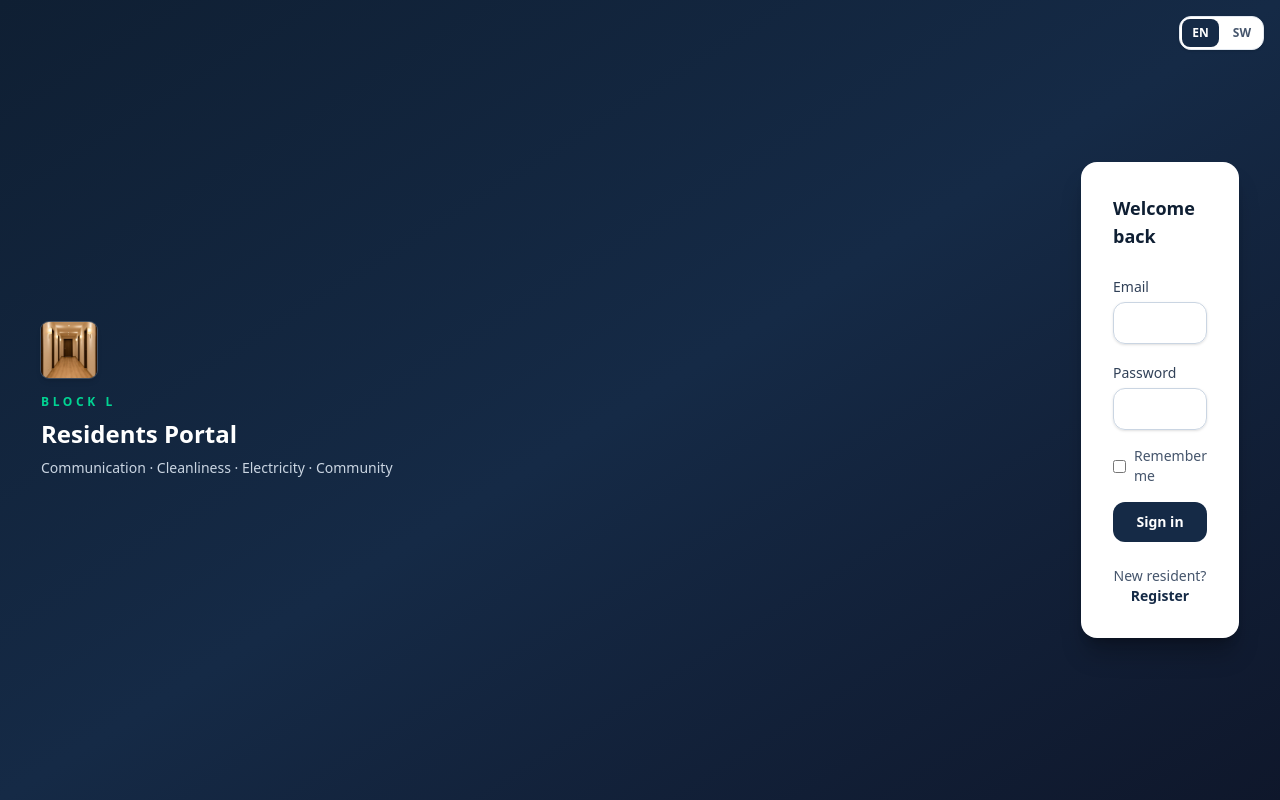
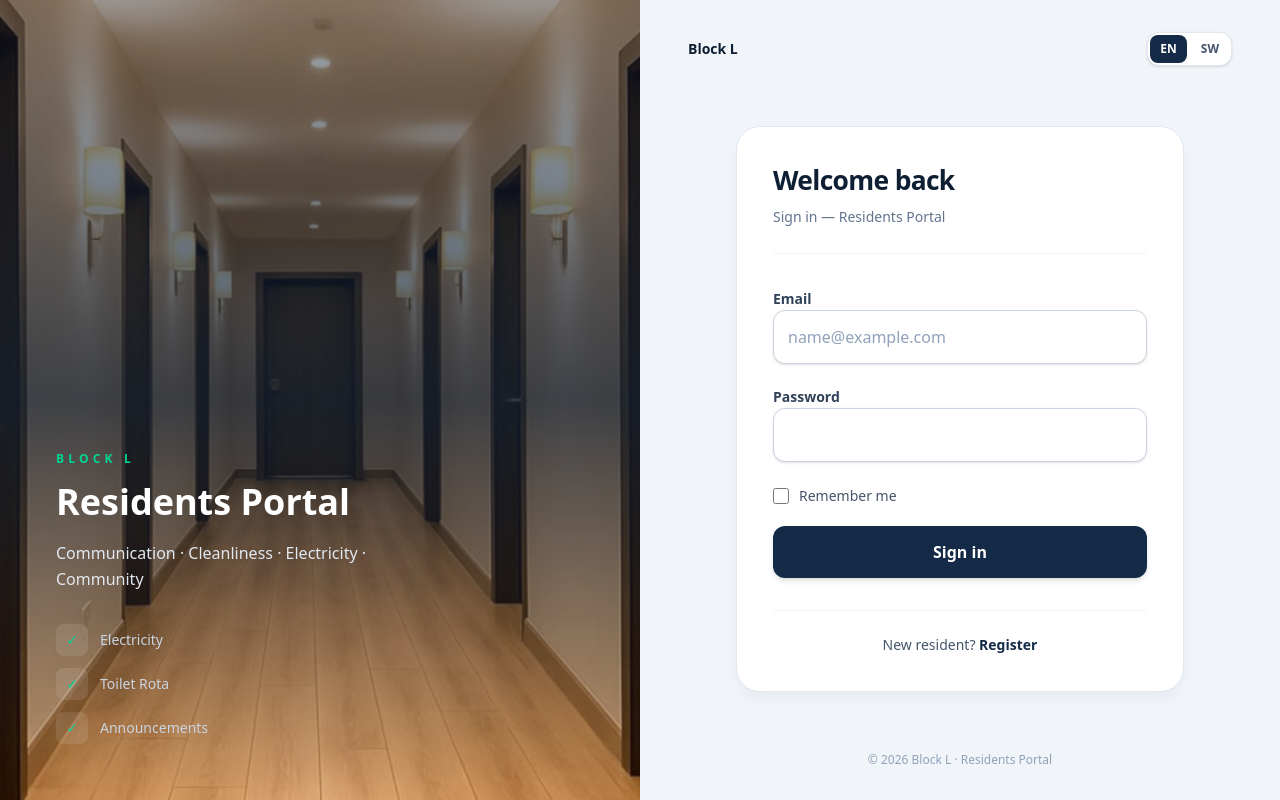
Before and after one commit to hermanedward009-rgb/block-l-residents-portal, a Laravel app: page /login in a window 1280 px wide. Run offline with Laravel 12, Linux system fonts and the light colour scheme; style sheets or scripts are compiled from the project's sources; parts of the project's set-up code (start-up, migrations or seed data) failed here and were passed over.

Commit message:
Speed up guest auth pages and polish desktop login layout.
Use a lightweight guest JS bundle, fewer font weights, gradient-first hero, and slimmer shadows for faster first paint.

Co-authored-by: Cursor <cursoragent@cursor.com>

```diff
--- a/resources/css/app.css
+++ b/resources/css/app.css
@@ -27,7 +27,13 @@
         @apply inline-flex items-center justify-center rounded-xl border border-slate-300 bg-white px-4 py-2.5 text-sm font-semibold text-slate-700 transition hover:bg-slate-50;
     }
     .form-input {
-        @apply w-full rounded-xl border border-slate-300 px-3 py-2.5 text-sm shadow-sm focus:border-navy-700 focus:ring-2 focus:ring-navy-100;
+        @apply w-full rounded-xl border border-slate-300 bg-white px-3.5 py-2.5 text-sm text-slate-900 placeholder:text-slate-400 shadow-sm transition focus:border-navy-700 focus:outline-none focus:ring-2 focus:ring-navy-100;
+    }
+    .form-input-lg {
+        @apply py-3 text-base sm:text-sm lg:py-3.5 lg:text-base;
+    }
+    .btn-primary-lg {
+        @apply py-3 text-base shadow-md lg:py-3.5;
     }
     .nav-link {
         @apply flex items-center gap-3 rounded-xl px-3 py-2.5 text-sm font-medium text-slate-300 transition hover:bg-white/10 hover:text-white;
@@ -45,3 +51,12 @@
 .animate-fade-in {
     animation: fade-in 0.35s ease-out both;
 }
+
+.guest-hero-photo {
+    opacity: 0;
+    transition: opacity 0.6s ease;
+}
+
+.guest-hero-photo.loaded {
+    opacity: 1;
+}
--- /dev/null
+++ b/resources/js/guest.js
@@ -0,0 +1,10 @@
+/** Minimal bundle for sign-in / register pages (no push or notification polling). */
+
+document.querySelectorAll('.guest-hero-photo').forEach((img) => {
+    const reveal = () => img.classList.add('loaded');
+    if (img.complete) {
+        reveal();
+    } else {
+        img.addEventListener('load', reveal, { once: true });
+    }
+});
--- a/resources/views/auth/login.blade.php
+++ b/resources/views/auth/login.blade.php
@@ -1,22 +1,48 @@
 @extends('layouts.guest')
 @section('title', __('portal.sign_in').' — Block L')
 @section('content')
-<h2 class="text-lg font-semibold text-navy-900">{{ __('portal.welcome_back') }}</h2>
-<form method="POST" action="{{ route('login') }}" class="mt-6 space-y-4">
+<header class="border-b border-slate-100 pb-6 text-center sm:text-left">
+    <h2 class="text-2xl font-bold tracking-tight text-navy-900 lg:text-[1.65rem]">{{ __('portal.welcome_back') }}</h2>
+    <p class="mt-2 text-sm leading-relaxed text-slate-500">
+        {{ __('portal.sign_in') }} — {{ __('portal.residents_portal') }}
+    </p>
+</header>
+<form method="POST" action="{{ route('login') }}" class="mt-8 space-y-5">
     @csrf
-    <div>
-        <label class="text-sm font-medium text-slate-700">{{ __('portal.email') }}</label>
-        <input type="email" name="email" value="{{ old('email') }}" required class="form-input mt-1" autocomplete="username">
+    <div class="space-y-1.5">
+        <label for="login-email" class="text-sm font-semibold text-slate-700">{{ __('portal.email') }}</label>
+        <input
+            id="login-email"
+            type="email"
+            name="email"
+            value="{{ old('email') }}"
+            required
+            class="form-input form-input-lg"
+            autocomplete="username"
+            placeholder="name@example.com"
+        >
     </div>
-    <div>
-        <label class="text-sm font-medium text-slate-700">{{ __('portal.password') }}</label>
-        <input type="password" name="password" required class="form-input mt-1" autocomplete="current-password">
+    <div class="space-y-1.5">
+        <label for="login-password" class="text-sm font-semibold text-slate-700">{{ __('portal.password') }}</label>
+        <input
+            id="login-password"
+            type="password"
+            name="password"
+            required
+            class="form-input form-input-lg"
+            autocomplete="current-password"
+        >
     </div>
-    <label class="flex items-center gap-2 text-sm text-slate-600">
-        <input type="checkbox" name="remember" class="rounded border-slate-300">
-        {{ __('portal.remember_me') }}
-    </label>
-    <button type="submit" class="btn-primary w-full">{{ __('portal.sign_in') }}</button>
+    <div class="flex items-center justify-between gap-3 pt-1">
+        <label class="flex cursor-pointer items-center gap-2.5 text-sm text-slate-600">
+            <input type="checkbox" name="remember" class="h-4 w-4 rounded border-slate-300 text-navy-800 focus:ring-navy-600">
+            {{ __('portal.remember_me') }}
+        </label>
+    </div>
+    <button type="submit" class="btn-primary btn-primary-lg w-full">{{ __('portal.sign_in') }}</button>
 </form>
-<p class="mt-6 text-center text-sm text-slate-600">{{ __('portal.new_resident') }} <a href="{{ route('register') }}" class="font-semibold text-navy-800 hover:underline">{{ __('portal.register') }}</a></p>
+<p class="mt-8 border-t border-slate-100 pt-6 text-center text-sm text-slate-600">
+    {{ __('portal.new_resident') }}
+    <a href="{{ route('register') }}" class="font-semibold text-navy-800 underline-offset-2 hover:underline">{{ __('portal.register') }}</a>
+</p>
 @endsection
--- a/resources/views/auth/register.blade.php
+++ b/resources/views/auth/register.blade.php
@@ -1,8 +1,10 @@
 @extends('layouts.guest')
 @section('title', __('portal.register').' — Block L')
 @section('content')
-<h2 class="text-lg font-semibold text-navy-900">{{ __('portal.join_block_l') }}</h2>
-<form method="POST" action="{{ route('register') }}" enctype="multipart/form-data" class="mt-6 space-y-4">
+<header class="border-b border-slate-100 pb-6 text-center sm:text-left">
+    <h2 class="text-2xl font-bold tracking-tight text-navy-900 lg:text-[1.65rem]">{{ __('portal.join_block_l') }}</h2>
+</header>
+<form method="POST" action="{{ route('register') }}" enctype="multipart/form-data" class="mt-8 space-y-4">
     @csrf
     <div>
         <label class="text-sm font-medium">{{ __('portal.full_name') }}</label>
--- a/resources/views/layouts/guest.blade.php
+++ b/resources/views/layouts/guest.blade.php
@@ -5,31 +5,88 @@
     <meta name="viewport" content="width=device-width, initial-scale=1">
     <meta name="csrf-token" content="{{ csrf_token() }}">
     <title>@yield('title', __('portal.app_name'))</title>
-    @vite(['resources/css/app.css', 'resources/js/app.js'])
+    @vite(['resources/css/app.css', 'resources/js/guest.js'])
 </head>
-<body class="min-h-screen bg-gradient-to-br from-navy-900 via-navy-800 to-slate-900">
-    <div class="absolute right-4 top-4 z-10">
-        @include('layouts.partials.language-switcher')
+<body class="min-h-screen bg-slate-100 text-slate-900 antialiased">
+    @php
+        $heroImage = asset('images/block-l-building.jpg?v=1');
+        $iconImage = asset('images/block-l-icon.svg');
+    @endphp
+    <div class="lg:grid lg:min-h-screen lg:grid-cols-2">
+        {{-- Desktop hero: gradient paints first, photo enhances when loaded --}}
+        <aside
+            class="relative hidden min-h-screen overflow-hidden bg-gradient-to-br from-navy-950 via-navy-900 to-slate-900 lg:block"
+            aria-hidden="true"
+        >
+            <img
+                src="{{ $heroImage }}"
+                alt=""
+                width="1200"
+                height="1600"
+                class="guest-hero-photo absolute inset-0 h-full w-full object-cover"
+                decoding="async"
+                fetchpriority="low"
+            >
+            <div class="absolute inset-0 bg-gradient-to-t from-navy-950/95 via-navy-900/75 to-navy-900/40"></div>
+
+            <div class="relative z-10 flex min-h-screen flex-col justify-end p-10 xl:p-14">
+                <p class="text-xs font-semibold uppercase tracking-[0.35em] text-emerald-400">{{ __('portal.block_l') }}</p>
+                <h1 class="mt-3 max-w-md text-3xl font-bold leading-tight text-white xl:text-4xl">
+                    {{ __('portal.residents_portal') }}
+                </h1>
+                <p class="mt-4 max-w-sm text-base leading-relaxed text-slate-200">
+                    {{ __('portal.tagline') }}
+                </p>
+                <ul class="mt-8 grid max-w-md gap-3 text-sm text-slate-300">
+                    <li class="flex items-center gap-3">
+                        <span class="flex h-8 w-8 shrink-0 items-center justify-center rounded-lg bg-white/10 text-emerald-400" aria-hidden="true">✓</span>
+                        {{ __('portal.electricity') }}
+                    </li>
+                    <li class="flex items-center gap-3">
+                        <span class="flex h-8 w-8 shrink-0 items-center justify-center rounded-lg bg-white/10 text-emerald-400" aria-hidden="true">✓</span>
+                        {{ __('portal.toilet_rota') }}
+                    </li>
+                    <li class="flex items-center gap-3">
+                        <span class="flex h-8 w-8 shrink-0 items-center justify-center rounded-lg bg-white/10 text-emerald-400" aria-hidden="true">✓</span>
+                        {{ __('portal.announcements') }}
+                    </li>
+                </ul>
             </div>
-    <div class="mx-auto flex min-h-screen max-w-5xl flex-col items-center justify-center gap-8 px-4 py-14 lg:flex-row lg:gap-12">
-        <div class="w-full shrink-0 text-center lg:text-left">
-            <div class="mx-auto h-14 w-14 overflow-hidden rounded-lg shadow-md ring-1 ring-white/20 lg:mx-0">
-                <img src="{{ asset('images/block-l-building.jpg') }}?v={{ filemtime(public_path('images/block-l-building.jpg')) }}" alt="Block L" class="h-full w-full object-cover object-center" width="56" height="56" loading="eager">
+        </aside>
+
+        {{-- Form column --}}
+        <main class="flex min-h-screen flex-col lg:min-h-0">
+            <header class="flex items-center justify-between gap-4 px-5 pt-5 sm:px-8 lg:px-12 lg:pt-8">
+                <p class="hidden text-sm font-semibold text-navy-900 lg:block">{{ __('portal.block_l') }}</p>
+                <div class="flex items-center gap-3 lg:hidden">
+                    <div class="flex h-11 w-11 items-center justify-center overflow-hidden rounded-xl bg-navy-900 shadow-md ring-1 ring-slate-200">
+                        <img src="{{ $iconImage }}" alt="Block L" class="h-8 w-8" width="32" height="32">
                     </div>
-            <div class="mt-3 text-white lg:mt-4">
-                <p class="text-xs font-semibold uppercase tracking-[0.3em] text-emerald-400">{{ __('portal.block_l') }}</p>
-                <h1 class="mt-2 text-xl font-bold lg:text-2xl">{{ __('portal.residents_portal') }}</h1>
-                <p class="mt-2 text-sm text-slate-300">{{ __('portal.tagline') }}</p>
+                    <div>
+                        <p class="text-[10px] font-semibold uppercase tracking-widest text-emerald-600">{{ __('portal.block_l') }}</p>
+                        <p class="text-sm font-bold text-navy-900">{{ __('portal.residents_portal') }}</p>
                     </div>
                 </div>
-        <div class="w-full max-w-lg rounded-2xl bg-white p-6 shadow-xl shadow-black/25 lg:p-8">
+                @include('layouts.partials.language-switcher')
+            </header>
+
+            <div class="flex flex-1 flex-col items-center justify-center px-5 py-6 sm:px-8 lg:px-12 lg:py-10">
+                <div class="w-full max-w-[22rem] sm:max-w-md">
                     @if ($errors->any())
-                <div class="mb-4 rounded-xl border border-red-200 bg-red-50 px-4 py-3 text-sm text-red-800">
-                    <ul class="list-inside list-disc">@foreach ($errors->all() as $error)<li>{{ $error }}</li>@endforeach</ul>
+                        <div class="mb-6 rounded-xl border border-red-200 bg-red-50 px-4 py-3 text-sm text-red-800" role="alert">
+                            <ul class="space-y-1">@foreach ($errors->all() as $error)<li>{{ $error }}</li>@endforeach</ul>
                         </div>
                     @endif
+                    <div class="rounded-2xl border border-slate-200 bg-white p-6 shadow-lg shadow-slate-200/60 sm:p-8 lg:rounded-3xl lg:p-9">
                         @yield('content')
                     </div>
                 </div>
+            </div>
+
+            <p class="pb-6 text-center text-xs text-slate-400 lg:pb-8">
+                © {{ date('Y') }} Block L · {{ __('portal.residents_portal') }}
+            </p>
+        </main>
+    </div>
 </body>
 </html>
--- a/vite.config.js
+++ b/vite.config.js
@@ -6,11 +6,11 @@ import tailwindcss from '@tailwindcss/vite';
 export default defineConfig({
     plugins: [
         laravel({
-            input: ['resources/css/app.css', 'resources/js/app.js'],
+            input: ['resources/css/app.css', 'resources/js/app.js', 'resources/js/guest.js'],
             refresh: true,
             fonts: [
                 bunny('Instrument Sans', {
-                    weights: [400, 500, 600],
+                    weights: [400, 600],
                 }),
             ],
         }),
```
Lines whose indentation alone changed are shown as unchanged.
